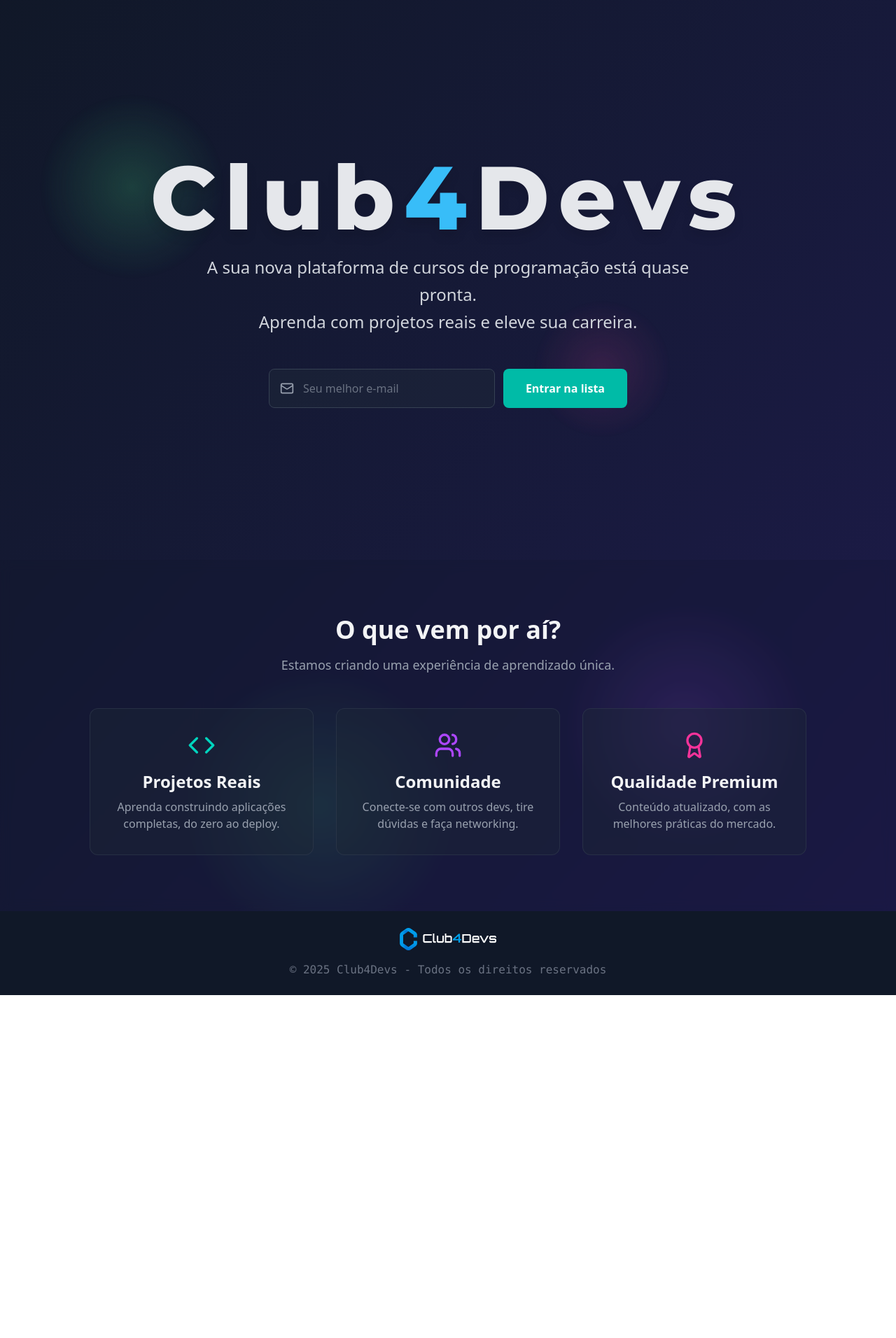
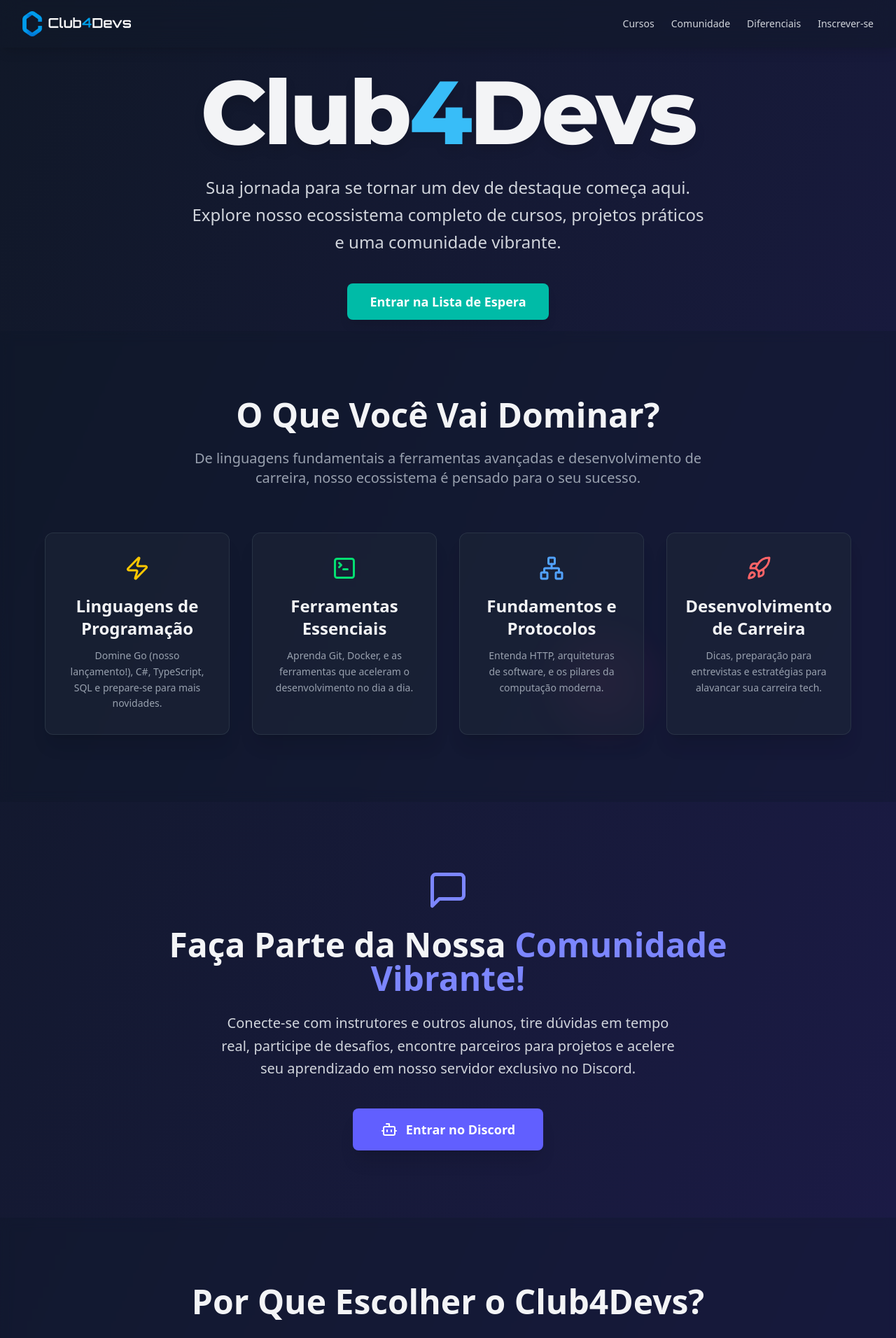
Before and after one commit to guicastro13/club4devspage, a React (Vite) app: page / in a window 1280 px wide. Shown: the top 1912 px of the page at 70% size. Before the commit the page ends 1422 px from the top, so only its background shows below. Built offline with nearby package versions, Linux system fonts and the light colour scheme.

Commit message:
mudando pagina e adicionando sessoes entras

```diff
--- a/src/App.jsx
+++ b/src/App.jsx
@@ -1,6 +1,73 @@
 import './index.css';
 import { useState } from 'react';
-import { Mail, Code, Users, Award, AlertTriangle, CheckCircle2 } from 'lucide-react';
+// Ícones adicionados: Bot, Puzzle, Users2, Zap, Network, ShieldCheck, TerminalSquare, Rocket, MessageSquare
+import { Mail, Code, Users, Award, AlertTriangle, CheckCircle2, Menu, X, Bot, Puzzle, Users2, Zap, Network, ShieldCheck, TerminalSquare, Rocket, MessageSquare, ExternalLink } from 'lucide-react';
+
+// Componente Header (Modificado para incluir novos links)
+function Header() {
+  const [isMenuOpen, setIsMenuOpen] = useState(false);
+
+  const scrollToSection = (sectionId) => {
+    const section = document.getElementById(sectionId);
+    if (section) {
+      section.scrollIntoView({ behavior: 'smooth' });
+    }
+    setIsMenuOpen(false);
+  };
+
+  const navLinks = [
+    { id: 'courses', label: 'Cursos' },
+    { id: 'community', label: 'Comunidade' },
+    { id: 'why-club4devs', label: 'Diferenciais' },
+    { id: 'subscribe-form', label: 'Inscrever-se' },
+  ];
+
+  return (
+    <header className="bg-gray-900/50 backdrop-blur-lg p-4 fixed top-0 left-0 right-0 z-50 shadow-lg">
+      <div className="container mx-auto flex justify-between items-center max-w-7xl px-4">
+        <a href="/" aria-label="Club4Devs Home">
+          <img
+            src="/images/versao_horizontal_dark.png"
+            alt="Club4Devs Logo"
+            className="h-8 md:h-9"
+          />
+        </a>
+        <nav className="hidden md:flex space-x-6 items-center">
+          {navLinks.map(link => (
+            <button
+              key={link.id}
+              onClick={() => scrollToSection(link.id)}
+              className="text-gray-300 hover:text-teal-400 transition-colors duration-300 text-sm font-medium"
+            >
+              {link.label}
+            </button>
+          ))}
+        </nav>
+        <div className="md:hidden">
+          <button onClick={() => setIsMenuOpen(!isMenuOpen)} aria-label="Abrir menu" className="text-gray-300 hover:text-teal-400">
+            {isMenuOpen ? <X size={26}/> : <Menu size={26}/>}
+          </button>
+        </div>
+      </div>
+      {isMenuOpen && (
+        <div className="md:hidden absolute top-full left-0 right-0 bg-gray-900/95 backdrop-blur-md shadow-xl py-3">
+          <nav className="flex flex-col items-center space-y-3">
+            {navLinks.map(link => (
+            <button
+              key={link.id}
+              onClick={() => scrollToSection(link.id)}
+              className="text-gray-200 hover:text-teal-400 transition-colors duration-300 py-2 text-base"
+            >
+              {link.label}
+            </button>
+          ))}
+          </nav>
+        </div>
+      )}
+    </header>
+  );
+}
+
 
 function App() {
   const [email, setEmail] = useState('');
@@ -37,26 +104,134 @@
     }
   };
 
+  const courseCategories = [
+    {
+      icon: <Zap size={36} className="text-yellow-400" />,
+      title: "Linguagens de Programação",
+      description: "Domine Go (nosso lançamento!), C#, TypeScript, SQL e prepare-se para mais novidades.",
+    },
+    {
+      icon: <TerminalSquare size={36} className="text-green-400" />,
+      title: "Ferramentas Essenciais",
+      description: "Aprenda Git, Docker, e as ferramentas que aceleram o desenvolvimento no dia a dia.",
+    },
+    {
+      icon: <Network size={36} className="text-blue-400" />,
+      title: "Fundamentos e Protocolos",
+      description: "Entenda HTTP, arquiteturas de software, e os pilares da computação moderna.",
+    },
+    {
+      icon: <Rocket size={36} className="text-red-400" />,
+      title: "Desenvolvimento de Carreira",
+      description: "Dicas, preparação para entrevistas e estratégias para alavancar sua carreira tech.",
+    },
+  ];
+
+  const clubDiferenciais = [
+    {
+      icon: <Code size={40} className="text-teal-400 mb-4" />,
+      title: "Projetos Práticos e Reais",
+      description: "Aprenda construindo aplicações completas, do zero ao deploy, simulando o mercado.",
+    },
+    {
+      icon: <ShieldCheck size={40} className="text-purple-500 mb-4" />,
+      title: "Currículo Abrangente",
+      description: "Conteúdo sempre atualizado com as melhores práticas e tecnologias demandadas.",
+    },
+    {
+      icon: <Users2 size={40} className="text-pink-500 mb-4" />,
+      title: "Comunidade e Suporte",
+      description: "Networking, suporte contínuo e uma comunidade para você nunca estudar sozinho.",
+    },
+  ];
+
+
   return (
-    <div className="min-h-screen flex flex-col bg-gradient-to-br from-gray-900 to-indigo-950 text-gray-100 relative overflow-x-hidden">
+    <div className="min-h-screen flex flex-col bg-gradient-to-br from-gray-900 to-indigo-950 text-gray-100 relative overflow-x-hidden pt-16 md:pt-20">
+      <Header />
+
       <div className="background-effect-circle"></div>
       <div className="background-effect-circle"></div>
       <div className="background-effect-circle"></div>
       <div className="background-effect-circle"></div>
 
-      <main role="main" aria-label="Landing page de lançamento Club4Devs" className="z-10 flex flex-col items-center justify-center text-center p-4 min-h-screen">
-
-        {/* Título principal ajustado para cor sólida (ex: branco ou cinza claro) */}
-        <h1 className="font-['Montserrat'] font-extrabold text-7xl md:text-8xl lg:text-9xl text-gray-200 mb-4 tracking-widest select-none drop-shadow-xl animate-slide-in-top">
-          {/* Usando text-gray-200 como exemplo de cor clara. Você pode usar text-white também. */}
+      <main role="main" aria-label="Landing page de lançamento Club4Devs" className="z-10 flex flex-col items-center justify-center text-center p-4 flex-grow mt-8 md:mt-0">
+        <h1 className="font-['Montserrat'] font-extrabold text-6xl sm:text-7xl md:text-8xl lg:text-9xl text-gray-100 mb-6 tracking-tight select-none drop-shadow-xl animate-slide-in-top">
           Club<span className="text-specific-blue">4</span>Devs
         </h1>
+        <p className="text-lg sm:text-xl md:text-2xl text-gray-300 mb-10 leading-relaxed max-w-3xl px-4 animate-fade-in-up" style={{ animationDelay: '0.3s' }}>
+          Sua jornada para se tornar um dev de destaque começa aqui. <br className="hidden sm:block"/> Explore nosso ecossistema completo de cursos, projetos práticos e uma comunidade vibrante.
+        </p>
+        <div className="animate-fade-in-up" style={{ animationDelay: '0.6s' }}>
+          <button
+            onClick={() => { const form = document.getElementById('subscribe-form'); if (form) form.scrollIntoView({ behavior: 'smooth' }); }}
+            className="bg-teal-500 hover:bg-teal-600 text-white font-semibold py-3 px-8 rounded-lg text-lg transition-all duration-300 transform hover:scale-105 shadow-lg"
+          >
+            Entrar na Lista de Espera
+          </button>
+        </div>
+      </main>
 
-        <p className="text-xl md:text-2xl text-gray-300 mb-8 leading-relaxed max-w-3xl px-4 animate-fade-in-up" style={{ animationDelay: '0.5s' }}>
-          A sua nova plataforma de cursos de programação está quase pronta. <br className="hidden sm:block"/> Aprenda com projetos reais e eleve sua carreira.
+      <section id="courses" className="w-full bg-gray-900/30 backdrop-blur-sm py-16 md:py-24 px-4 z-10">
+        <div className="container mx-auto max-w-6xl animate-fade-in-up">
+          <h2 className="text-4xl md:text-5xl font-bold text-center mb-6">O Que Você Vai Dominar?</h2>
+          <p className="text-lg md:text-xl text-gray-400 text-center mb-12 md:mb-16 max-w-3xl mx-auto">
+            De linguagens fundamentais a ferramentas avançadas e desenvolvimento de carreira, nosso ecossistema é pensado para o seu sucesso.
           </p>
+          <div className="grid grid-cols-1 sm:grid-cols-2 lg:grid-cols-4 gap-8">
+            {courseCategories.map((category, index) => (
+              <div key={index} className="bg-gray-800/50 p-8 rounded-xl border border-gray-700/60 shadow-xl flex flex-col items-center text-center transform transition-all duration-300 hover:scale-105 hover:border-teal-500">
+                <div className="mb-5">{category.icon}</div>
+                <h3 className="text-2xl font-semibold mb-3 text-gray-100">{category.title}</h3>
+                <p className="text-gray-400 text-sm leading-relaxed">{category.description}</p>
+              </div>
+            ))}
+          </div>
+        </div>
+      </section>
 
-        <div className="w-full max-w-lg mt-4 animate-fade-in-up" style={{ animationDelay: '0.8s' }}>
+      <section id="community" className="w-full py-16 md:py-24 px-4 z-10">
+        <div className="container mx-auto max-w-4xl text-center animate-fade-in-up">
+          <div className="mb-6 flex justify-center">
+
+            <MessageSquare size={60} className="text-indigo-400" />
+          </div>
+          <h2 className="text-4xl md:text-5xl font-bold text-center mb-6">Faça Parte da Nossa <span className="text-indigo-400">Comunidade Vibrante!</span></h2>
+          <p className="text-lg md:text-xl text-gray-300 mb-10 leading-relaxed max-w-2xl mx-auto">
+            Conecte-se com instrutores e outros alunos, tire dúvidas em tempo real, participe de desafios, encontre parceiros para projetos e acelere seu aprendizado em nosso servidor exclusivo no Discord.
+          </p>
+          <a
+            href="https://discord.gg/dJnD6vtezN"
+            target="_blank"
+            rel="noopener noreferrer"
+            className="inline-flex items-center gap-3 bg-indigo-500 hover:bg-indigo-600 text-white font-semibold py-4 px-10 rounded-lg text-lg transition-all duration-300 transform hover:scale-105 shadow-xl"
+          >
+            <Bot size={24} /> Entrar no Discord
+          </a>
+        </div>
+      </section>
+
+      <section id="why-club4devs" className="w-full bg-gray-900/30 backdrop-blur-sm py-16 md:py-24 px-4 z-10">
+        <div className="container mx-auto max-w-5xl animate-fade-in-up">
+          <h2 className="text-4xl md:text-5xl font-bold text-center mb-6">Por Que Escolher o Club4Devs?</h2>
+          <p className="text-lg md:text-xl text-gray-400 text-center mb-12 md:mb-16 max-w-3xl mx-auto">Nossa abordagem é focada em resultados práticos e no seu crescimento como desenvolvedor.</p>
+          <div className="grid grid-cols-1 md:grid-cols-3 gap-8">
+            {clubDiferenciais.map((item, index) => (
+               <div key={index} className="feature-card">
+                {item.icon}
+                <h3 className="text-2xl font-semibold mb-2 text-gray-100">{item.title}</h3>
+                <p className="text-gray-400 leading-relaxed">{item.description}</p>
+              </div>
+            ))}
+          </div>
+        </div>
+      </section>
+
+      <section id="subscribe-form" className="w-full py-16 md:py-24 px-4 z-10">
+        <div className="container mx-auto max-w-lg text-center animate-fade-in-up">
+            <h2 className="text-3xl md:text-4xl font-bold mb-4">Quase lá!</h2>
+            <p className="text-lg text-gray-300 mb-8">Seja o primeiro a saber quando lançarmos. Inscreva-se para receber atualizações exclusivas e acesso antecipado.</p>
+            <div className="w-full">
               {status !== 'success' ? (
                 <form onSubmit={handleSubmit}>
                   <label htmlFor="email-input" className="sr-only">Seu melhor e-mail</label>
@@ -69,7 +244,7 @@
                         placeholder="Seu melhor e-mail"
                         value={email}
                         onChange={(e) => setEmail(e.target.value)}
-                    className="w-full h-14 pl-12 pr-4 rounded-lg bg-gray-800/50 border border-gray-700 focus:ring-2 focus:ring-teal-400 focus:outline-none transition-all duration-300 placeholder-gray-500"
+                        className="w-full h-14 pl-12 pr-4 rounded-lg bg-gray-800/50 border border-gray-700 focus:ring-2 focus:ring-teal-400 focus:outline-none transition-all duration-300 placeholder-gray-500 text-gray-100"
                         disabled={status === 'loading'}
                       />
                     </div>
@@ -78,11 +253,11 @@
                       className="h-14 px-8 rounded-lg bg-teal-500 text-white font-semibold hover:bg-teal-600 focus:outline-none focus:ring-2 focus:ring-teal-400 focus:ring-offset-2 focus:ring-offset-gray-900 transition-all duration-300 transform hover:scale-105 disabled:opacity-50 disabled:cursor-not-allowed disabled:scale-100"
                       disabled={status === 'loading'}
                     >
-                  {status === 'loading' ? 'Enviando...' : 'Entrar na lista'}
+                      {status === 'loading' ? 'Enviando...' : 'Entrar na lista VIP'}
                     </button>
                   </div>
                   {status === 'error' && (
-                <p className="text-red-400 text-left mt-2 flex items-center gap-2">
+                    <p className="text-red-400 text-left mt-3 flex items-center gap-2">
                       <AlertTriangle size={16} /> {message}
                     </p>
                   )}
@@ -94,39 +269,16 @@
                 </div>
               )}
             </div>
-      </main>
-
-      <section id="features" className="w-full bg-gray-900/20 backdrop-blur-sm py-20 px-4 z-10">
-        <div className="container mx-auto max-w-5xl">
-          <h2 className="text-4xl font-bold text-center mb-4">O que vem por aí?</h2>
-          <p className="text-lg text-gray-400 text-center mb-12">Estamos criando uma experiência de aprendizado única.</p>
-          <div className="grid grid-cols-1 md:grid-cols-3 gap-8">
-            <div className="feature-card">
-              <Code size={40} className="text-teal-400 mb-4" />
-              <h3 className="text-2xl font-semibold mb-2">Projetos Reais</h3>
-              <p className="text-gray-400">Aprenda construindo aplicações completas, do zero ao deploy.</p>
-            </div>
-            <div className="feature-card">
-              <Users size={40} className="text-purple-500 mb-4" />
-              <h3 className="text-2xl font-semibold mb-2">Comunidade</h3>
-              <p className="text-gray-400">Conecte-se com outros devs, tire dúvidas e faça networking.</p>
-            </div>
-            <div className="feature-card">
-              <Award size={40} className="text-pink-500 mb-4" />
-              <h3 className="text-2xl font-semibold mb-2">Qualidade Premium</h3>
-              <p className="text-gray-400">Conteúdo atualizado, com as melhores práticas do mercado.</p>
-            </div>
-          </div>
         </div>
       </section>
 
-      <footer className="w-full text-center p-6 text-gray-500 font-mono select-none z-10 bg-gray-900 flex flex-col items-center gap-2">
+      <footer className="w-full text-center py-8 px-4 text-gray-400 font-['Montserrat'] text-sm select-none z-10 bg-gray-950 flex flex-col items-center gap-3">
         <img
             src="/images/versao_horizontal_dark.png"
             alt="Club4Devs Mini Logo"
-            className="h-8 mb-2"
+            className="h-7 mb-1"
         />
-        <p>© 2025 Club4Devs - Todos os direitos reservados</p>
+        <p>© {new Date().getFullYear()} Club4Devs - Todos os direitos reservados.</p>
       </footer>
     </div>
   );
--- a/src/index.css
+++ b/src/index.css
@@ -106,50 +106,4 @@
 
 .text-specific-blue {
   color: #38BDF8;
-  -webkit-text-fill-color: initial;
-  text-fill-color: initial;
-
-  background: none;
 }
-
-
-
-@keyframes slide-in-top {
-  0% {
-    transform: translateY(-50px);
-    opacity: 0;
-  }
-  100% {
-    transform: translateY(0);
-    opacity: 1;
-  }
-}
-
-@keyframes fade-in-up {
-  0% {
-    opacity: 0;
-    transform: translateY(20px);
-  }
-  100% {
-    opacity: 1;
-    transform: translateY(0);
-  }
-}
-
-.animate-slide-in-top {
-  animation: slide-in-top 1s ease-out forwards;
-}
-
-.animate-fade-in-up {
-  opacity: 0;
-  animation: fade-in-up 1s ease-out forwards;
-}
-
-.feature-card {
-  @apply bg-gray-800/40 border border-gray-700/50 p-8 rounded-xl text-center flex flex-col items-center transition-all duration-300;
-  @apply hover:bg-gray-800/80 hover:border-gray-600 hover:-translate-y-2;
-}
-
-.text-specific-blue {
-  color: #38BDF8;
-}
```
Lines whose indentation alone changed are shown as unchanged.
